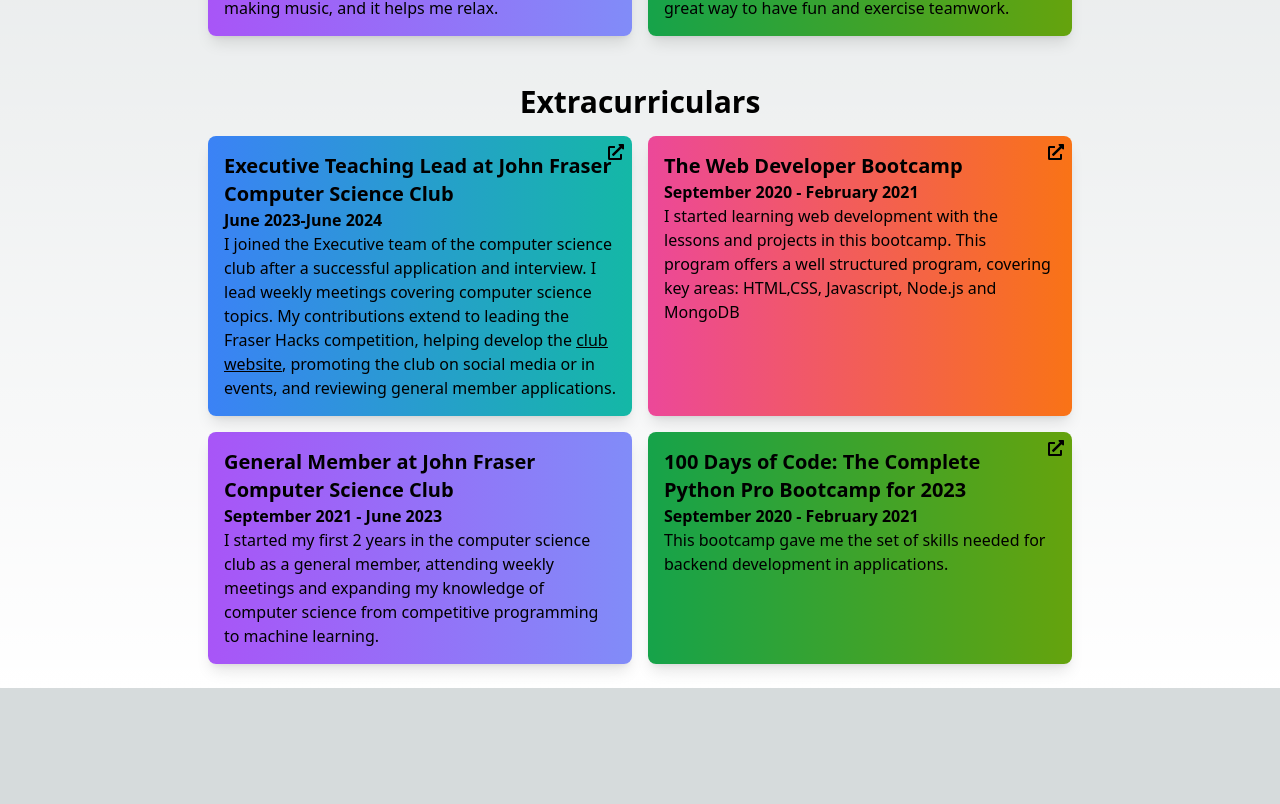
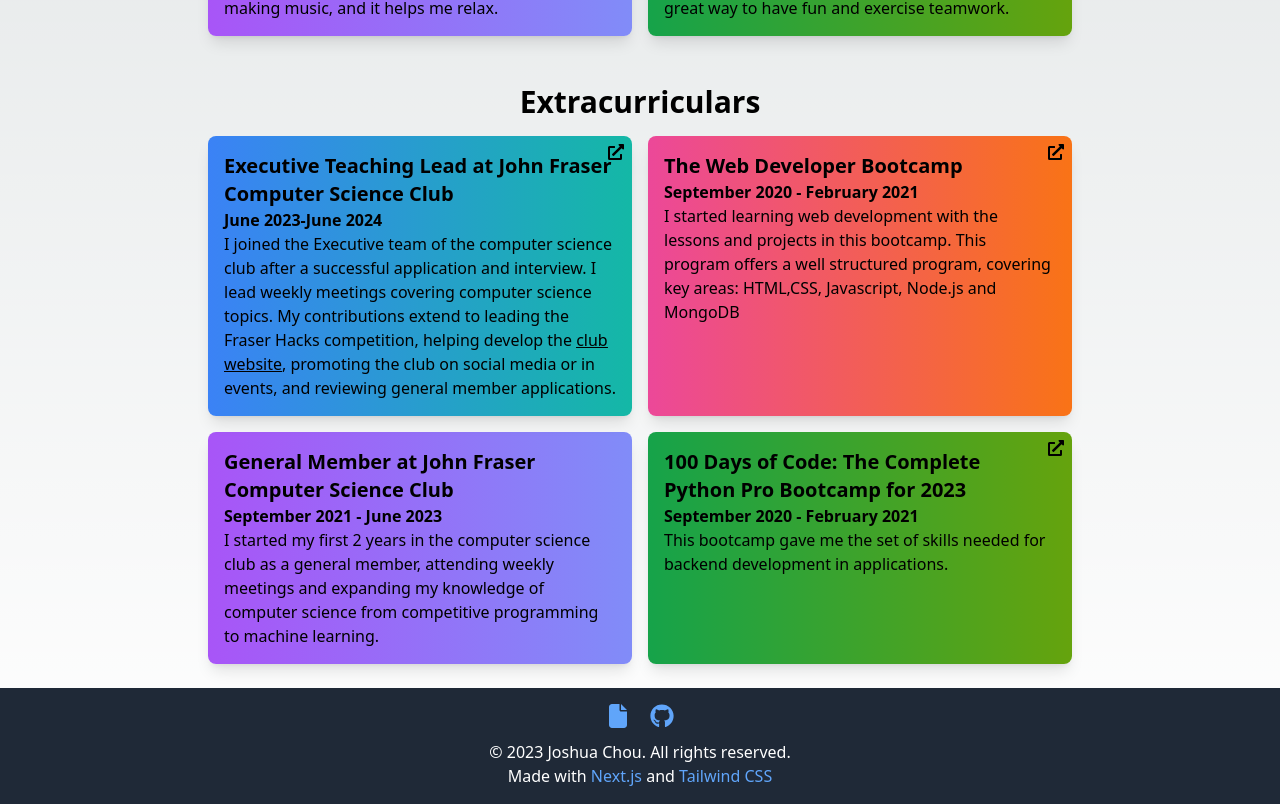
Before and after one commit to JoshuaChou10/portfolio, a Next.js app: page /about in a window 1280 px wide. Shown: the part 759-1563 px from the top of the page. Before the commit the page ends 1447 px from the top, so only its background shows below. Built offline with nearby package versions, Linux system fonts and the light colour scheme.

Commit message:
Added footer to each page

```diff
--- a/app/layout.tsx
+++ b/app/layout.tsx
@@ -1,7 +1,7 @@
 import type { Metadata } from 'next'
 import { Inter } from 'next/font/google'
 import './globals.css'
-import Footer from '../components/footer'
+
 const inter = Inter({ subsets: ['latin'] })
 
 export const metadata: Metadata = {
@@ -18,7 +18,7 @@
     <html lang="en">
 
       <body className={inter.className}>{children}
-     <Footer />
+
       </body>
     </html>
   )
--- a/app/page.tsx
+++ b/app/page.tsx
@@ -5,6 +5,7 @@
 import Navbar from '../components/navbar';
 import styles from '../styles.module.css';
 import Image from 'next/image';
+import Footer from '../components/footer'
 //relief exchange github
 // https://github.com/AritroSaha10/ReliefExchange-ICS4U/tree/ce97ac9770ed0dded6ecdace65ab861707565b3e
 const Home = () => {
@@ -93,9 +94,7 @@
 ))}
 </section>
 
-<footer className="flex items-center justify-center w-full h-24 ">
-  {/* Footer content */}
-</footer>
+<Footer />
 
     </div>
   )
--- a/components/footer.tsx
+++ b/components/footer.tsx
@@ -10,11 +10,12 @@
       <div className="container mx-auto text-center">
         <div className="mb-2">
           <a href="/resume.pdf" className="text-blue-400 hover:text-blue-600 mx-2">
-            <FontAwesomeIcon icon={faFile} /> {/* Resume Icon */}
+            <FontAwesomeIcon icon={faFile} className="w-6 h-6"/> {/* Resume Icon */}
           </a>
           <a href="https://github.com/JoshuaChou10/" target="_blank" className="text-blue-400 hover:text-blue-600 mx-2">
-            <FontAwesomeIcon icon={faGithub} /> {/* GitHub Icon */}
+            <FontAwesomeIcon icon={faGithub} className="w-6 h-6"/> {/* GitHub Icon */}
           </a>
+
         </div>
         <div>
           <p>© {new Date().getFullYear()} Joshua Chou. All rights reserved.</p>
--- a/pages/about.tsx
+++ b/pages/about.tsx
@@ -3,6 +3,7 @@
 import Navbar from '../components/navbar';
 import '../app/globals.css'
 import { FaExternalLinkAlt } from 'react-icons/fa'
+import Footer from '../components/footer'
 const About = () => {
   return (
     <>
@@ -114,7 +115,7 @@
     </div>
   </div>
 </section>
-
+<Footer />
     </>
   );
 
--- a/pages/experience.tsx
+++ b/pages/experience.tsx
@@ -2,7 +2,7 @@
 import Head from 'next/head';
 import Navbar from '../components/navbar';
 import '../app/globals.css';
-
+import Footer from '../components/footer'
 const Experience = () => {
   return (
     <>
@@ -122,6 +122,7 @@
           </div>
         </div>
       </div>
+      <Footer />
     </>
   );
 };
--- a/pages/skills.tsx
+++ b/pages/skills.tsx
@@ -2,7 +2,7 @@
 import Head from 'next/head';
 import Navbar from '../components/navbar';
 import '../app/globals.css';
-
+import Footer from '../components/footer'
 const Skills = () => {
   function toggleReadMore() {
     const description = document.getElementById('description');
@@ -74,6 +74,7 @@
           </div>
         </div>
       </section>
+      <Footer />
     </>
   )
 
```
